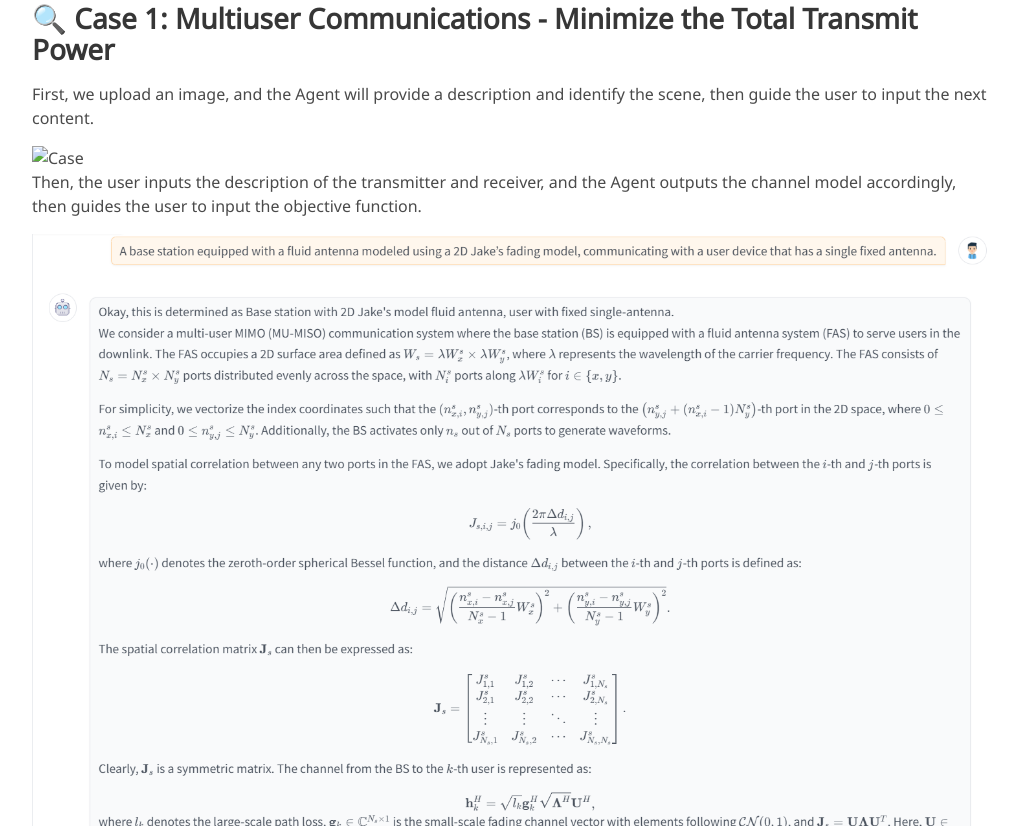
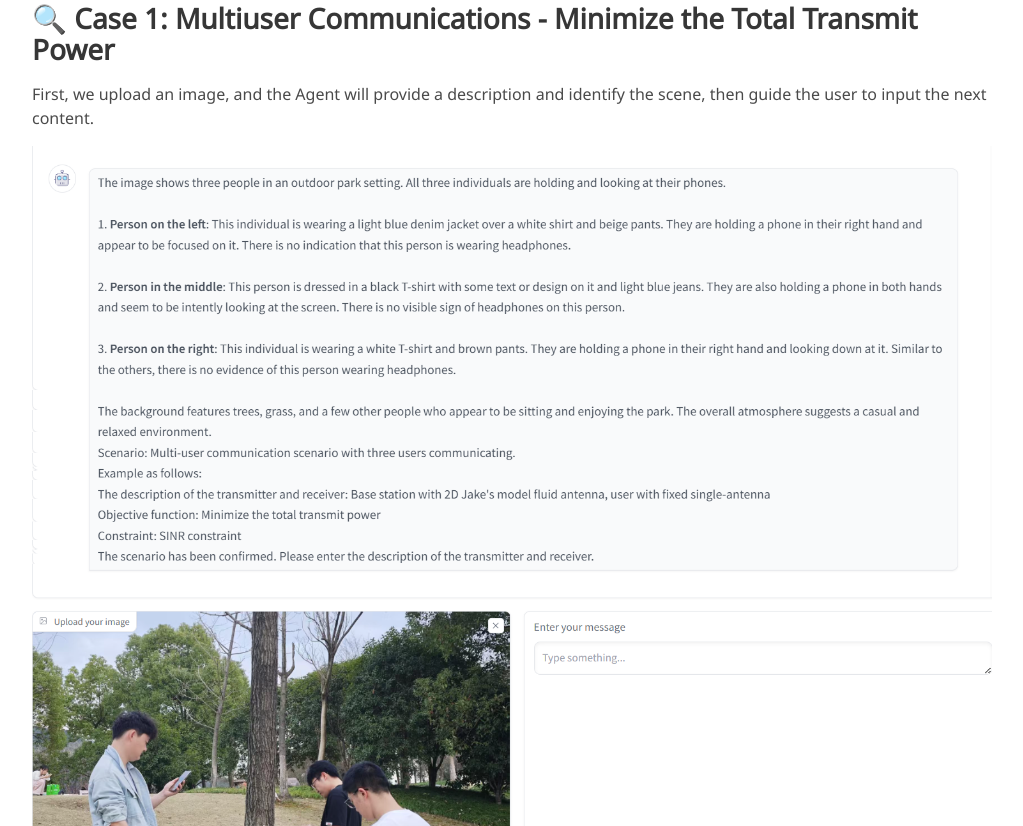
Before and after one commit to Drwangchao/LLLMDOFAS, a plain HTML site: page index.html in a window 1280 px wide. Shown: the part 2754-3580 px from the top of the page, without its empty margins (128-1151 px from the left). Drawn offline with nearby package versions, Linux system fonts and the light colour scheme; some icons are missing; a web font is replaced by a local one.

Commit message:
Update index.html

```diff
--- a/index.html
+++ b/index.html
@@ -218,7 +218,7 @@ conda activate myenv                  # Activate the Conda environment</code></p
       <h2>🔍 Case 1: Multiuser Communications - Minimize the Total Transmit Power</h2>
     <p>First, we upload an image, and the Agent will provide a description and identify the scene, then guide the user to input the next content.</p>
 
-    <img src="static/images/1-1.png"  width: auto  height: auto alt="Case">
+    <img src="static/images/1_1.png"  width: auto  height: auto alt="Case">
 		<p>Then, the user inputs the description of the transmitter and receiver, and the Agent outputs the channel model accordingly, then guides the user to input the objective function.</p>
     <img src="static/images/1_2.png"  width: auto  height: auto alt="Case">
     <p>The user inputs the objective function, and the Agent guides the user to input the constraint condition.</p>
```
